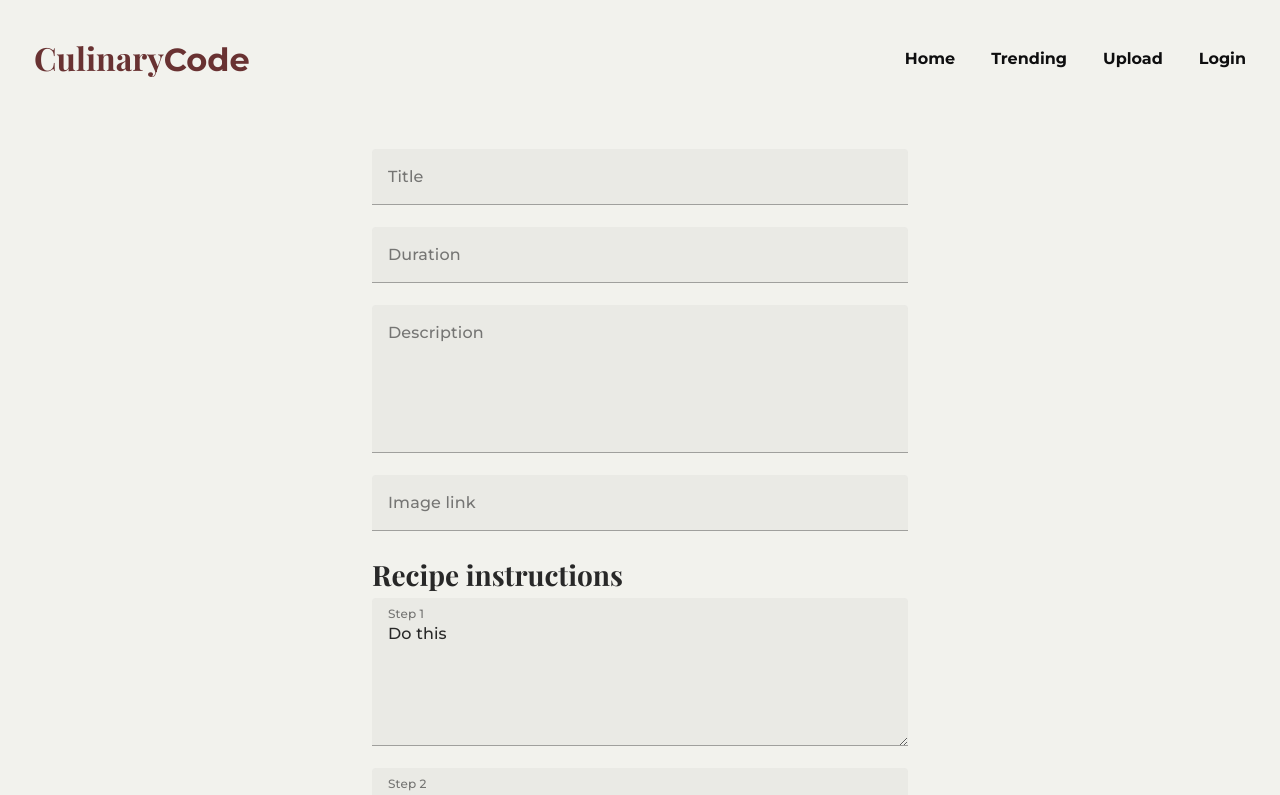
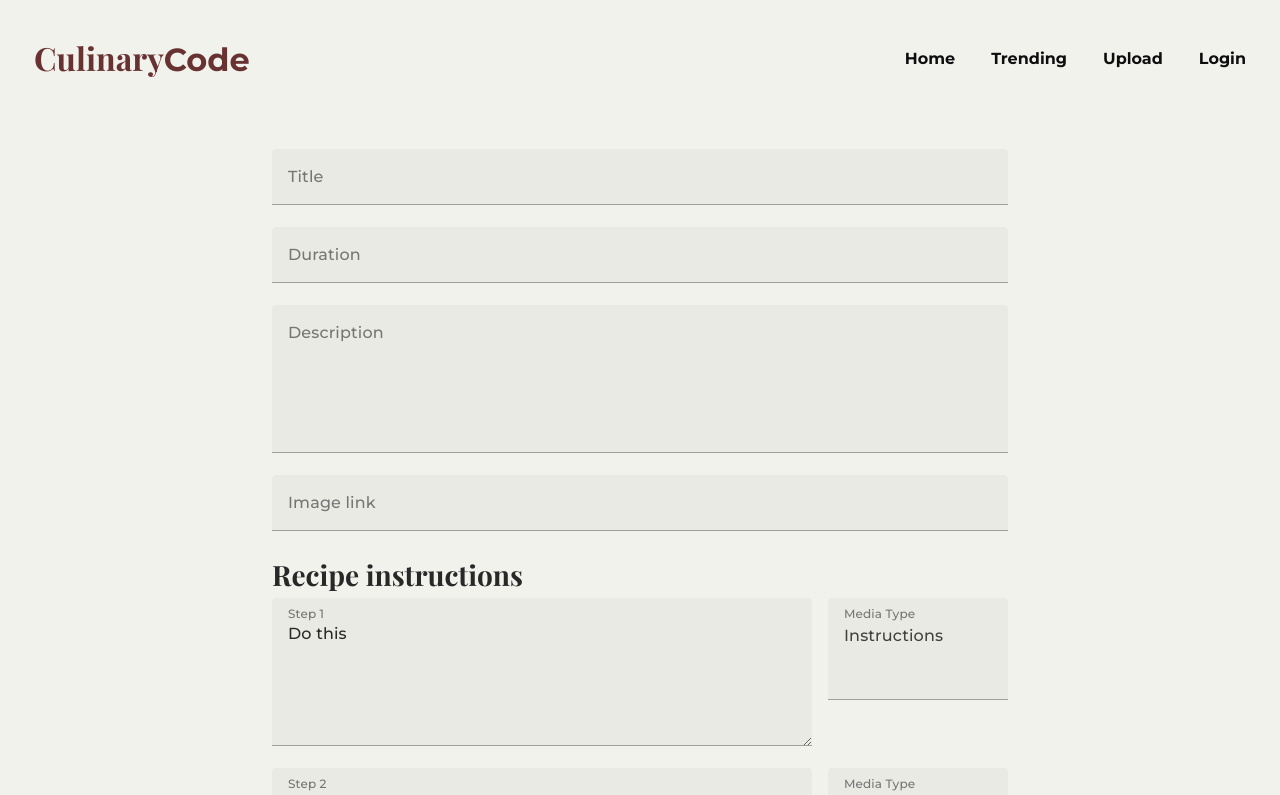
Before and after one commit to e3lo/CulinaryCode, a Vue app: page /upload in a window 1280 px wide. Shown: the top 795 px of the page. Built offline with nearby package versions, Linux system fonts and the light colour scheme; a web font is replaced by a local one.

Commit message:
Changed upload recipe to add instruction type

```diff
--- a/src/components/RecipePost.vue
+++ b/src/components/RecipePost.vue
@@ -17,6 +17,7 @@
 
     <div class="steps">
         <h2>Steps</h2>
+        <StepsComponent v-for="item in recipe.steps" items/>
         <ol class="steps__ol">
             <li v-for="item in recipe.steps">{{ item }}</li>
         </ol>
@@ -27,6 +28,7 @@
 
 <script setup>
     import { computed, ref } from 'vue'
+    import StepsComponent from './StepsComponent.vue';
 
     const props = defineProps({
         id : String,
--- /dev/null
+++ b/src/components/StepsComponent.vue
@@ -0,0 +1,10 @@
+<template>
+
+</template>
+
+<script setup>
+const props = defineProps({
+    item : Object,
+})
+
+</script>
--- a/src/views/UploadView.vue
+++ b/src/views/UploadView.vue
@@ -8,12 +8,18 @@
         <v-text-field v-model="link" label="Image link"></v-text-field>
 
         <h2>Recipe instructions</h2>
-        <v-textarea
-        v-for="(step, index) in steps"
-        :key="index"
-        v-model="steps[index]"
-        :label="'Step ' + (index + 1)"
-        ></v-textarea>
+
+        <div class="steps">
+          <div class="steps__row" v-for="(step, index) in steps">
+            <v-textarea
+              :key="index"
+              v-model="steps[index].instruction"
+              :label="'Step ' + (index + 1)"
+            ></v-textarea>
+            <v-combobox label="Media Type" :items="['Instructions', 'Ingredients', 'Image']" v-model="steps[index].type"></v-combobox>
+          </div>
+        </div>
+
         <v-row>
           <v-col cols="auto">
             <v-btn @click="removeStep" variant="tonal">Remove Step</v-btn>
@@ -46,14 +52,30 @@ const title = ref('')
 const duration = ref('')
 const description = ref('')
 const link = ref('')
-const steps = ref(["Do this", 'Then do this', 'Finally do that'])
+const steps = ref([
+  {
+    instruction : "Do this",
+    type : "Instructions"
+},
+{
+    instruction : "Do this",
+    type : "Instructions"
+},
+{
+    instruction : "Do this",
+    type : "Instructions"
+},
+])
 
 const submitSuccess = ref(false)
 
 console.log(submitSuccess)
 
 function addStep() {
-  steps.value.push("")
+  steps.value.push({
+    instruction : "",
+    type : ""
+},)
 }
 
 function removeStep() {
@@ -79,6 +101,7 @@ function checkRecipe() {
 
 function saveRecipe(object) {
   const jsonValue = JSON.stringify(object)
+  console.log(jsonValue)
   localStorage.setItem(object.id, jsonValue)
   submitSuccess.value = true
 }
@@ -87,6 +110,12 @@ function saveRecipe(object) {
 <style>
 .card {
   margin: auto;
-  max-width: 600px;
+  max-width: 800px;
+}
+
+.steps__row {
+  display: grid;
+  grid-template-columns: 3fr 1fr;
+  column-gap: 1em;
 }
 </style>
```
